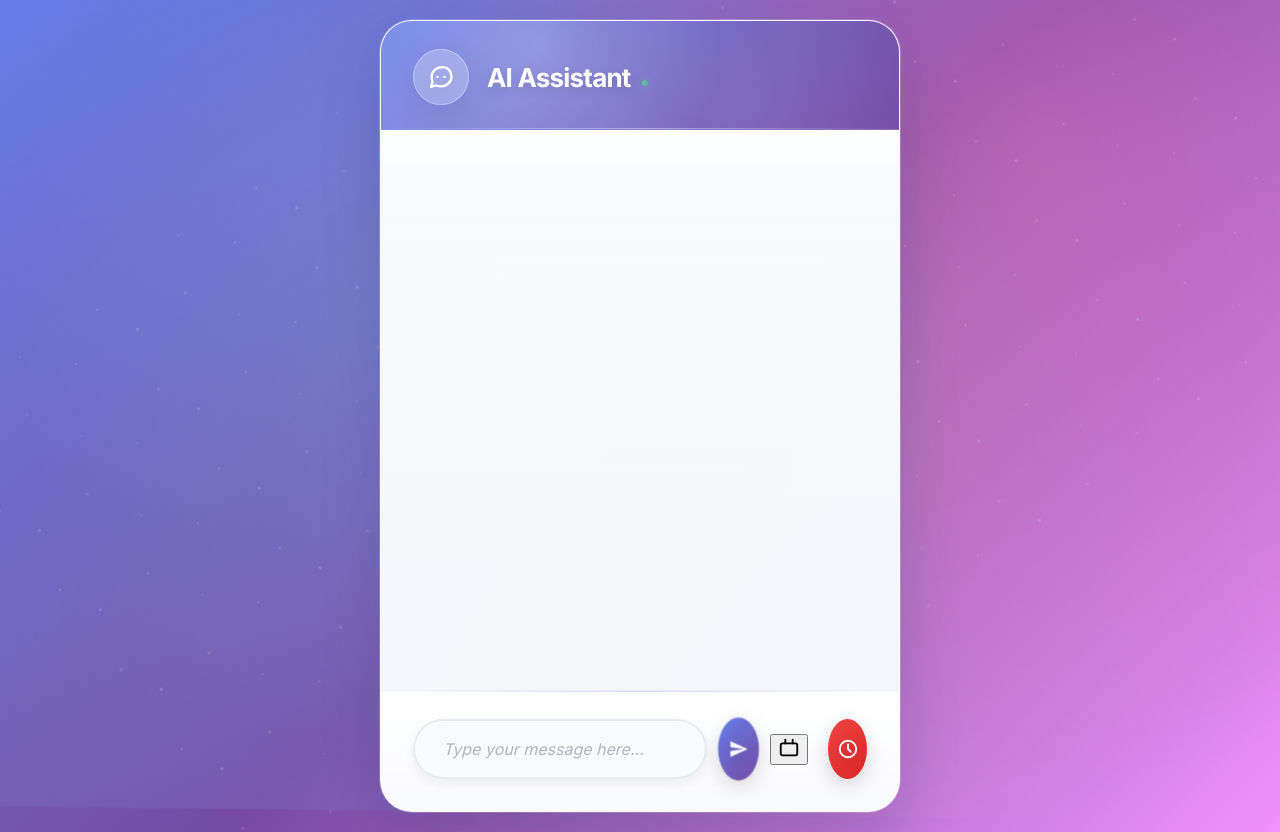
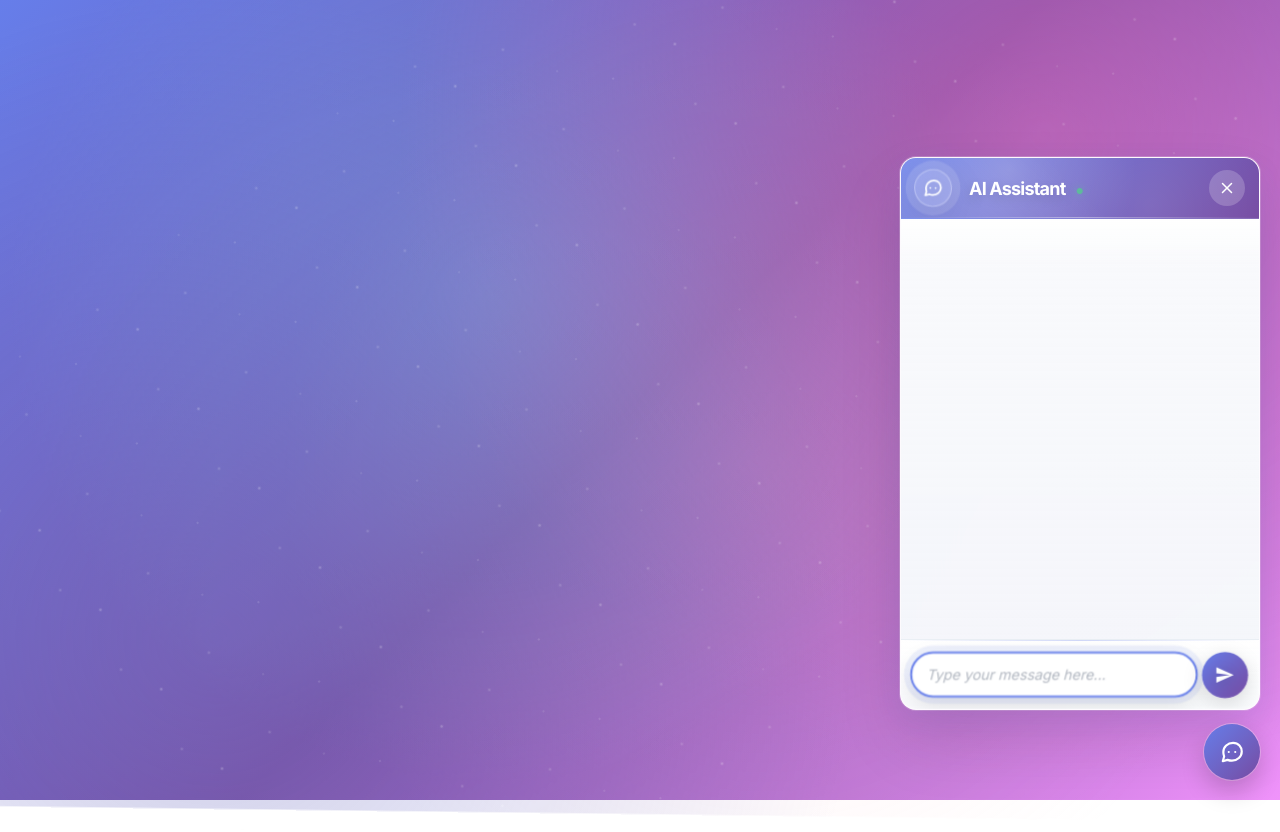
Before and after one commit to nguyenphuquang1234567/Kenji-Res, a website: page index.html in a window 1280 px wide. Both pictures are taken after a click on the button "Open chat". After the commit the page ends 800 px from the top, so only its background shows below. Drawn offline with Linux system fonts and the light colour scheme.

Commit message:
feat: floating chat widget + compact panel; toggle open/close

```diff
--- a/chatbot.css
+++ b/chatbot.css
@@ -8,9 +8,8 @@ body {
     background: linear-gradient(135deg, #667eea 0%, #764ba2 50%, #f093fb 100%);
     margin: 0;
     font-family: 'Inter', -apple-system, BlinkMacSystemFont, 'Segoe UI', Roboto, sans-serif;
-    display: flex;
-    align-items: center;
-    justify-content: center;
+    /* Allow floating widget on any page layout */
+    display: block;
     padding: 20px;
     position: relative;
     overflow-x: hidden;
@@ -96,6 +95,125 @@ body::after {
     position: relative;
     animation: slideInUp 1s cubic-bezier(0.16, 1, 0.3, 1);
     transform-style: preserve-3d;
+}
+
+/* Floating widget styles */
+.chatbot-floating {
+    position: fixed;
+    right: 20px;
+    bottom: 90px;
+    z-index: 9999;
+    width: 360px;
+    border-radius: 16px;
+}
+
+.chat-toggle-btn {
+    position: fixed;
+    right: 20px;
+    bottom: 20px;
+    width: 56px;
+    height: 56px;
+    border-radius: 50%;
+    border: none;
+    cursor: pointer;
+    display: flex;
+    align-items: center;
+    justify-content: center;
+    background: linear-gradient(135deg, #667eea 0%, #764ba2 100%);
+    color: #fff;
+    box-shadow: 0 12px 24px rgba(0,0,0,0.18), 0 0 0 1px rgba(255,255,255,0.3);
+    transition: transform 0.25s ease, box-shadow 0.25s ease;
+    z-index: 10000;
+}
+
+.chat-toggle-btn:hover {
+    transform: translateY(-2px) scale(1.03);
+    box-shadow: 0 16px 34px rgba(0,0,0,0.22), 0 0 0 1px rgba(255,255,255,0.4);
+}
+
+.chat-close-btn {
+    width: 36px;
+    height: 36px;
+    border-radius: 50%;
+    border: none;
+    background: rgba(255,255,255,0.2);
+    color: #fff;
+    display: inline-flex;
+    align-items: center;
+    justify-content: center;
+    cursor: pointer;
+    transition: background 0.2s ease, transform 0.2s ease;
+}
+
+.chat-close-btn:hover {
+    background: rgba(255,255,255,0.35);
+    transform: scale(1.05);
+}
+
+/* Compact overrides for floating widget */
+.chatbot-floating .chatbot-header {
+    padding: 12px 14px;
+}
+
+.chatbot-floating .chat-icon {
+    width: 36px;
+    height: 36px;
+}
+
+.chatbot-floating .chat-icon svg {
+    width: 20px;
+    height: 20px;
+}
+
+.chatbot-floating .chatbot-title {
+    font-size: 18px;
+}
+
+.chatbot-floating .chat-display {
+    height: 420px;
+    padding: 16px 14px 14px 14px;
+    gap: 12px;
+}
+
+.chatbot-floating .msg-icon {
+    width: 32px;
+    height: 32px;
+}
+
+.chatbot-floating .message {
+    max-width: 85%;
+    padding: 12px 14px;
+    font-size: 14px;
+}
+
+.chatbot-floating .input-area {
+    padding: 12px 12px 12px 12px;
+    gap: 8px;
+}
+
+.chatbot-floating #user-input {
+    padding: 12px 14px;
+    font-size: 14px;
+}
+
+.chatbot-floating #send-btn, .chatbot-floating #reset-btn, .chatbot-floating #dashboard-btn {
+    width: 44px;
+    height: 44px;
+}
+
+/* Hide extra controls to keep the widget compact */
+.chatbot-floating #reset-btn, .chatbot-floating #dashboard-btn {
+    display: none;
+}
+
+.chatbot-floating .typing-indicator {
+    padding: 12px 14px;
+    gap: 6px;
+}
+
+.chatbot-floating .typing-dot {
+    width: 8px;
+    height: 8px;
 }
 
 .chatbot-container::before {
--- a/chatbot.js
+++ b/chatbot.js
@@ -1,4 +1,7 @@
 document.addEventListener('DOMContentLoaded', function() {
+    const toggleBtn = document.getElementById('chat-toggle-btn');
+    const closeBtn = document.getElementById('chat-close-btn');
+    const panel = document.getElementById('chatbot-panel');
     const chatDisplay = document.getElementById('chat-display');
     const userInput = document.getElementById('user-input');
     const sendBtn = document.getElementById('send-btn');
@@ -7,10 +10,23 @@ document.addEventListener('DOMContentLoaded', function() {
     const userSVG = `<svg width="24" height="24" viewBox="0 0 24 24" fill="none" xmlns="http://www.w3.org/2000/svg"><circle cx="12" cy="8" r="4" stroke="#fff" stroke-width="2"/><path d="M4 20c0-3.3137 3.134-6 7-6s7 2.6863 7 6" stroke="#fff" stroke-width="2"/></svg>`;
     const botSVG = `<svg width="24" height="24" viewBox="0 0 24 24" fill="none" xmlns="http://www.w3.org/2000/svg"><rect x="4" y="8" width="16" height="10" rx="5" stroke="#fff" stroke-width="2"/><circle cx="9" cy="13" r="1.5" fill="#fff"/><circle cx="15" cy="13" r="1.5" fill="#fff"/><rect x="10.5" y="2" width="3" height="4" rx="1.5" stroke="#fff" stroke-width="2"/></svg>`;
 
-    // Welcome message
-    // setTimeout(() => {
-    //     appendMessage('Hello! I\'m your AI assistant. How can I help you today? 😊', 'bot');
-    // }, 500);
+    // Toggle handlers
+    if (toggleBtn && panel) {
+        toggleBtn.addEventListener('click', function() {
+            const isHidden = panel.style.display === 'none' || panel.style.display === '';
+            if (isHidden) {
+                panel.style.display = 'flex';
+                setTimeout(() => userInput && userInput.focus(), 50);
+            } else {
+                panel.style.display = 'none';
+            }
+        });
+    }
+    if (closeBtn && panel) {
+        closeBtn.addEventListener('click', function() {
+            panel.style.display = 'none';
+        });
+    }
 
     function appendMessage(content, sender) {
         const row = document.createElement('div');
--- a/index.html
+++ b/index.html
@@ -10,7 +10,16 @@
     <link href="https://fonts.googleapis.com/css2?family=Inter:wght@400;500;600;700&display=swap" rel="stylesheet">
 </head>
 <body>
-    <div class="chatbot-container">
+    <!-- Floating chat toggle button -->
+    <button id="chat-toggle-btn" aria-label="Open chat" class="chat-toggle-btn">
+        <svg width="26" height="26" viewBox="0 0 24 24" fill="none" xmlns="http://www.w3.org/2000/svg">
+            <path d="M21 11.5C21 16.1944 16.9706 20 12 20C10.5272 20 9.13441 19.7362 7.90002 19.2672L3.5 20.5L4.73277 16.1C4.26377 14.8656 4 13.4728 4 12C4 7.30558 8.02944 3.5 13 3.5C17.9706 3.5 21 7.30558 21 11.5Z" stroke="#fff" stroke-width="2" stroke-linecap="round" stroke-linejoin="round"/>
+            <circle cx="9" cy="12" r="1" fill="#fff"/>
+            <circle cx="15" cy="12" r="1" fill="#fff"/>
+        </svg>
+    </button>
+
+    <div id="chatbot-panel" class="chatbot-container chatbot-floating" style="display:none;">
         <div class="chatbot-header">
             <span class="chat-icon">
                 <!-- Enhanced chat bubble SVG icon -->
@@ -21,6 +30,12 @@
                 </svg>
             </span>
             <span class="chatbot-title">AI Assistant</span>
+            <button id="chat-close-btn" aria-label="Close chat" class="chat-close-btn" style="margin-left:auto;">
+                <svg width="18" height="18" viewBox="0 0 24 24" fill="none" xmlns="http://www.w3.org/2000/svg">
+                    <path d="M6 6L18 18" stroke="currentColor" stroke-width="2" stroke-linecap="round"/>
+                    <path d="M18 6L6 18" stroke="currentColor" stroke-width="2" stroke-linecap="round"/>
+                </svg>
+            </button>
         </div>
         <div id="chat-display" class="chat-display"></div>
         <div class="input-area">
```
